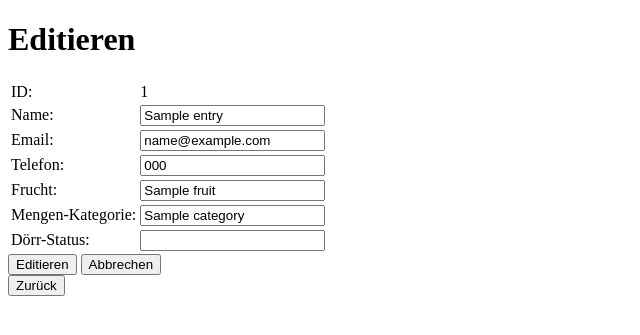
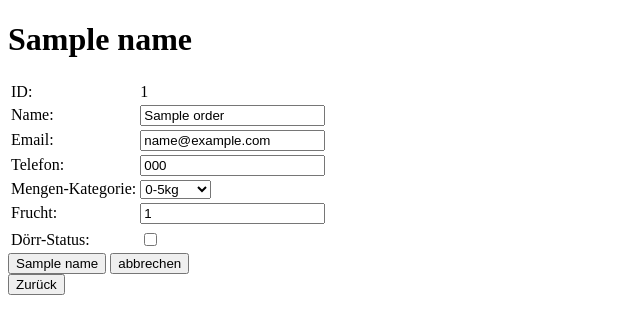
Before and after one commit to IvoHD/PHP_M307_Project, a PHP site: template app/Views/input.view.php in a window 1280 px wide. Shown: the top 335 px of the page, without its empty margins (0-640 px from the left). Run offline with PHP 8.4, Linux system fonts and the light colour scheme; the template is opened without the code that fills it: most values are stand-ins (such as "Sample title", 1, 10 or a date in 2020); some libraries are stand-ins or nearby versions.

```diff
--- a/app/Views/home.view.php
+++ b/app/Views/home.view.php
@@ -11,7 +11,7 @@
 <body>
     <div class="Title">Auftragsmanagement-Software</div>
     <div class="Container-Main">
-        <a href="/register"><button class="Button-Register">Neuen Eintrag erfassen</button></a>
+        <a href="/input"><button class="Button-Register">Neuen Eintrag erfassen</button></a>
         <a href="/list"><button class="Button-List">Einträge darstellen lassen</button></a>
     </div>
     <script src="public/js/app.js"></script>
--- a/app/Views/input.view.php
+++ b/app/Views/input.view.php
@@ -6,58 +6,64 @@
     <meta http-equiv="X-UA-Compatible" content="IE=edge">
     <meta name="viewport" content="width=device-width, initial-scale=1.0">
     <link rel="stylesheet" href="public/css/app.css">
-    <title>Eintrag editieren</title>
+    <title><?=$name?></title>
 </head>
 <body>
-    <h1>Editieren</h1>
+    <h1><?=$name?></h1>
     <form action="" method="POST">
         <table>
             <tr>
                 <td>ID:</td>
                 <td>
-                    <?= $Entry['id']?>
+                    <?= $Order->ID?>
                 </td>
             </tr>
             <tr>
                 <td>Name:</td>
                 <td>
-                    <input type="text" value ="<?= $Entry['name']?>" required>
+                    <input type="text" value ="<?= $Order->name?>" required>
                 </td>
             </tr>
             <tr>
                 <td>Email:</td>
                 <td>
-                    <input type="text" value ="<?= $Entry['email']?>" required>
+                    <input type="text" value ="<?= $Order->email?>" required>
                 </td>
             </tr>
             <tr>
                 <td>Telefon:</td>
                 <td>
-                    <input type="text" value ="<?= $Entry['phone']?>">
+                    <input type="text" value ="<?= $Order->tel?>">
+                </td>
+            </tr>
+            <tr>
+                <td>Mengen-Kategorie:</td>
+                <td>
+                    <select value ="<?= $Order->category?>" name="" id="">
+                        <option value="0" <?php echo 0 == $Order->category ? "selected=\"true\"" : ""?>>0-5kg</option>
+                        <option value="1" <?php echo 1 == $Order->category ? "selected=\"true\"" : ""?>>5-10kg</option>
+                        <option value="2" <?php echo 2 == $Order->category ? "selected=\"true\"" : ""?>>10-15kg</option>
+                        <option value="3" <?php echo 3 == $Order->category ? "selected=\"true\"" : ""?>>15-20kg</option>
+                    </select>
                 </td>
             </tr>
             <tr>
                 <td>Frucht:</td>
                 <td>
-                    <input type="text" value ="<?= $Entry['fruit']?>" required>
+                    <input type="text" value =<?= $Order->GetFruitStringByID($Order->fruitID)?> required>
                 </td>
             </tr>
             <tr>
-                <td>Mengen-Kategorie:</td>
-                <td>
-                    <input type="text" value ="<?= $Entry['category']?>" required>
-                </td>
-            </tr>
             <tr>
                 <td>Dörr-Status:</td>
                 <td>
-                    <input type="text" value ="<?= $Entry['isDried']?>" required>
+                    <input type="checkbox" value="true" <?php echo $Order->isDried ? "Checked=\"checked\"ecked" : "" ?>required>
                 </td>
             </tr>
         </table>
-        <button type="submit">Editieren</button>
-        <button>Abbrechen</button><br>
-        <button>Zurück</button>
+        <button type="submit"><?= $name?></button>
+        <input type="reset" value="abbrechen"><br>
     </form>
+    <button >Zurück</button>
 </body>
 </html>
--- a/index.php
+++ b/index.php
@@ -3,8 +3,7 @@ require 'core/bootstrap.php';
 
 $routes = [
 	'' => 'HomeController@home',
-	'/edit' => 'EditController@edit',
-	'/register' => 'RegisterController@register',
+	'/input' => 'InputController@input',
 	'/list' => 'ListController@list',
 ];
 
```
Also changed, not shown: app/Controllers/EditController.php (deleted, +0 -27 lines), app/Controllers/InputController.php (added, +25 -0 lines), app/Controllers/RegisterController.php (deleted, +0 -10 lines).
